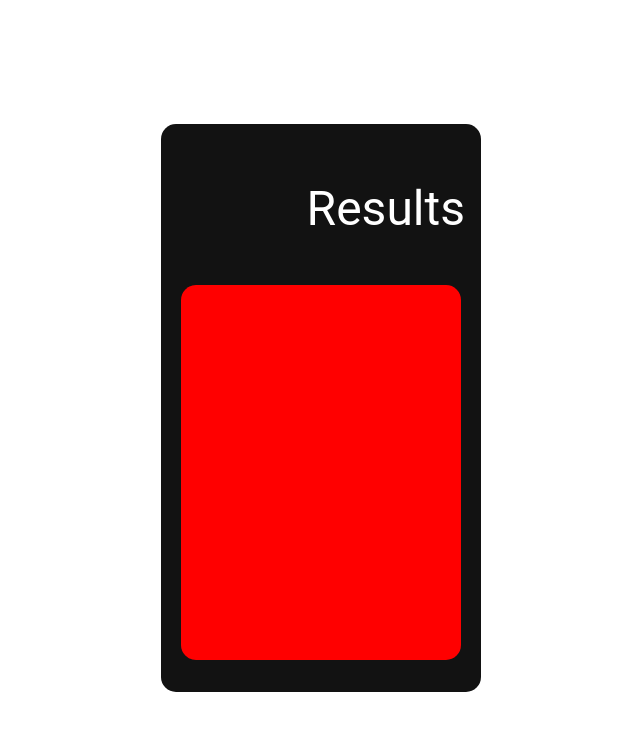
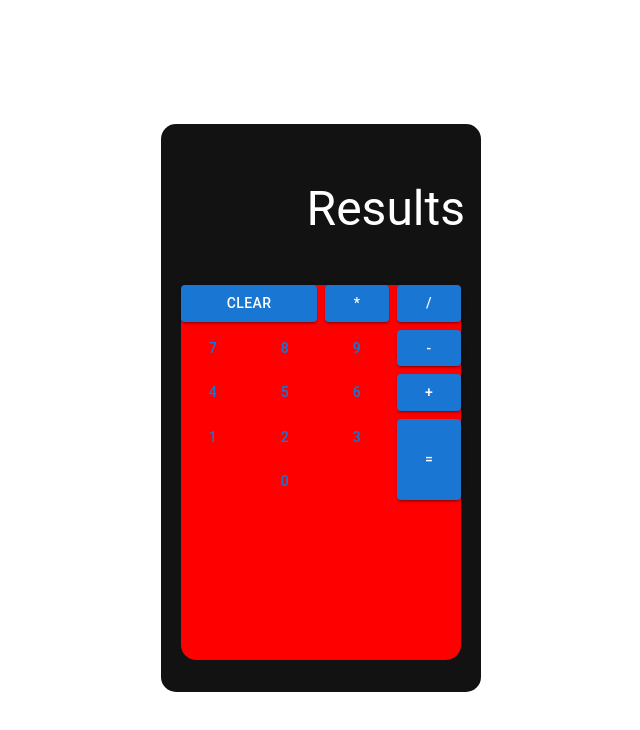
Before and after one commit to couvq/MUI-Calculator, a React (Create React App) app: page / in a window 1280 px wide. Shown: the top 730 px of the page, without its empty margins (319-959 px from the left). Built offline with nearby package versions, Linux system fonts and the light colour scheme.

Commit message:
finally got button panel's content done

```diff
--- a/src/components/ButtonPanel.js
+++ b/src/components/ButtonPanel.js
@@ -1,3 +1,4 @@
+import { Button, Stack } from '@mui/material';
 import React from 'react';
 
 const ButtonPanel = () => {
@@ -11,7 +12,72 @@ const ButtonPanel = () => {
             borderRadius: "15px",
             marginBottom: "2rem"
         }}>
-
+            <Stack direction={'row'} spacing={1}>
+                <Stack direction={'column'} spacing={1}>
+                    <Stack direction={'row'} spacing={1}>
+                        <Button
+                        variant='contained'
+                        sx={{
+                            width: "67%"
+                        }}
+                        >
+                            Clear
+                        </Button>
+                        <Button
+                        variant='contained'
+                        >
+                            *
+                        </Button>
+                    </Stack>
+                    <Stack direction={'row'} spacing={1}>
+                        <Button>7</Button>
+                        <Button>8</Button>
+                        <Button>9</Button>
+                    </Stack>
+                    <Stack direction={'row'} spacing={1}>
+                        <Button>4</Button>
+                        <Button>5</Button>
+                        <Button>6</Button>
+                    </Stack>
+                    <Stack direction={'row'} spacing={1}>
+                        <Button>1</Button>
+                        <Button>2</Button>
+                        <Button>3</Button>
+                    </Stack>
+                    <Stack direction={'row'} spacing={1}>
+                        <Button
+                        sx={{
+                            width: "100%"
+                        }}
+                        >0</Button>
+                    </Stack>
+                </Stack>
+                <Stack direction={'column'} spacing={1}>
+                    <Button
+                    variant='contained'
+                    >
+                        /
+                    </Button>
+                    <Button
+                    variant='contained'
+                    >
+                        -
+                    </Button>
+                    <Button
+                    variant='contained'
+                    >
+                        +
+                    </Button>
+                    <Button
+                    variant='contained'
+                    sx={{
+                        height: "40%"
+                    }}
+                    >
+                        =
+                    </Button>
+                </Stack>
+            </Stack>
         </div>
     );
 }
```
